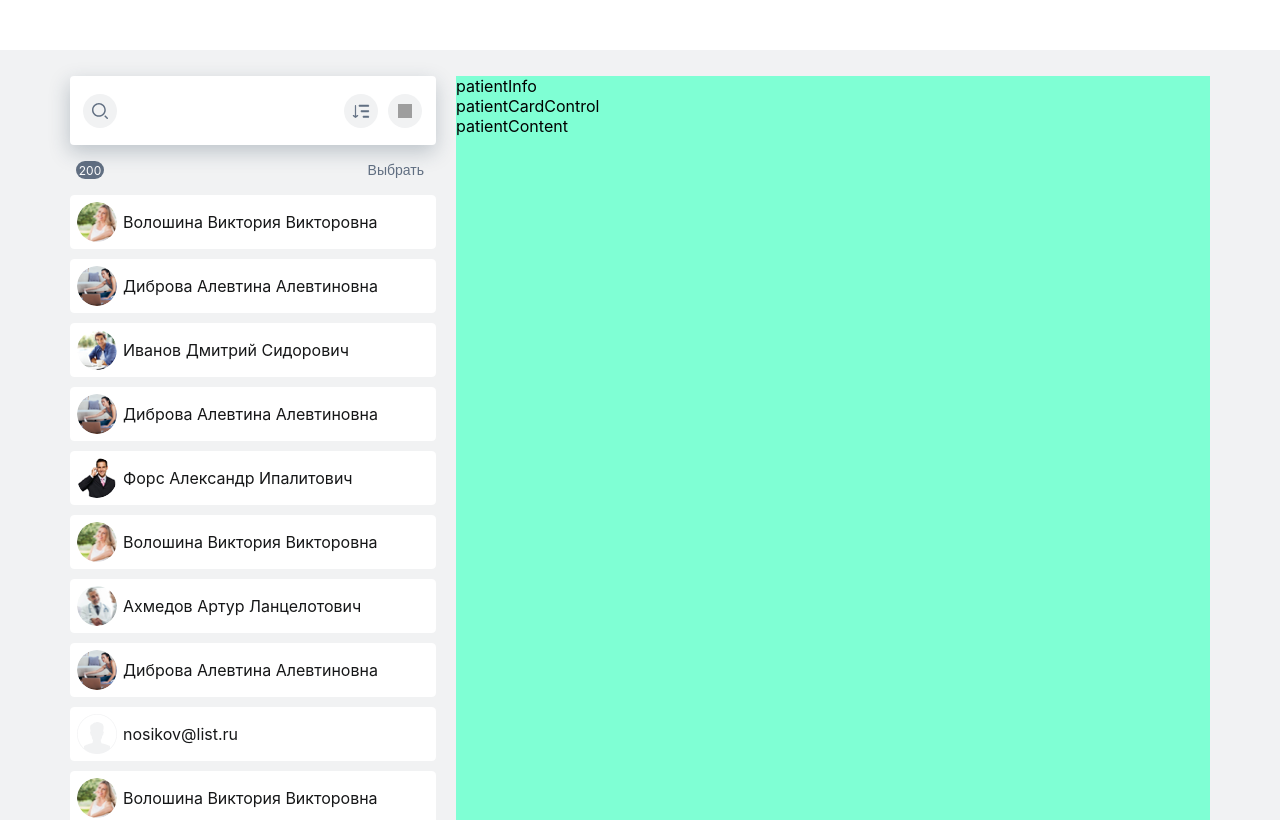
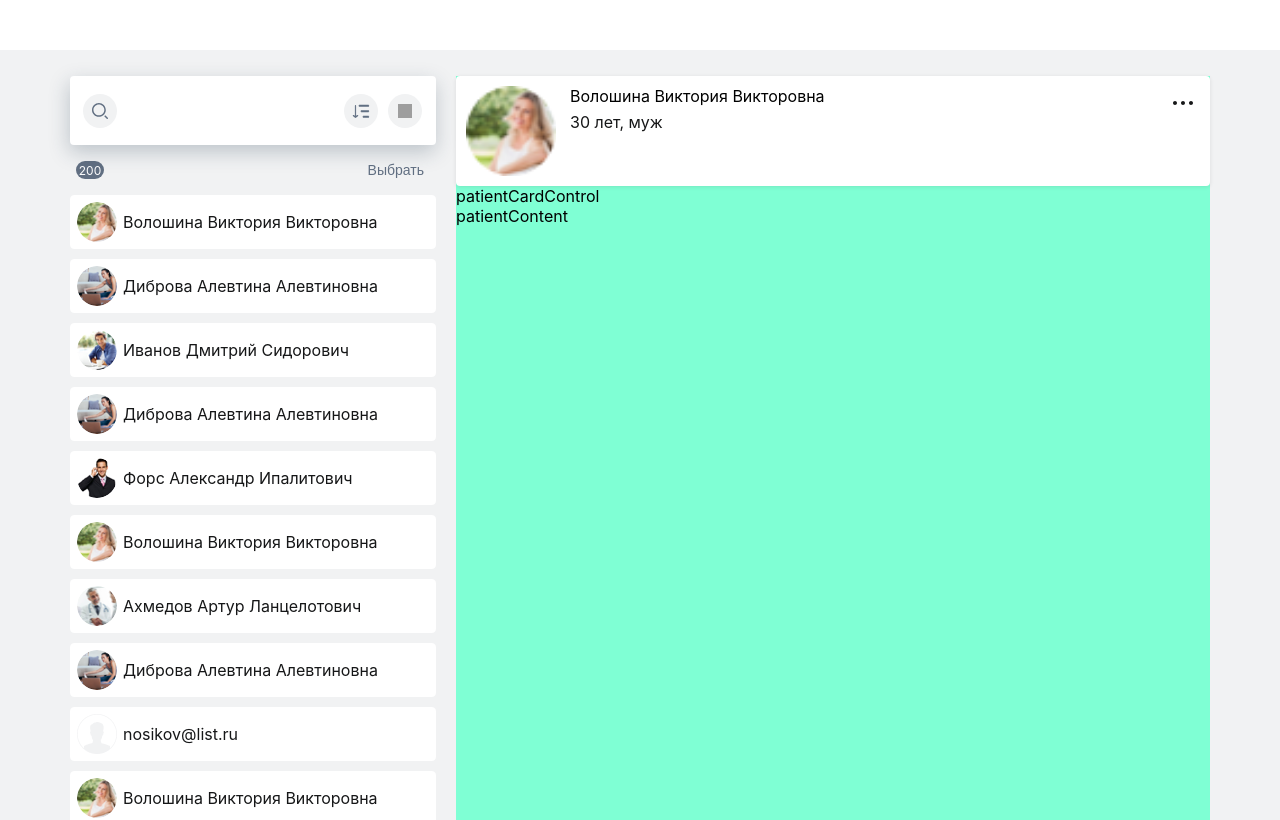
Before and after one commit to Magusest/nicecode_messenger, a React (Create React App) app: page / in a window 1280 px wide. Shown: the top 820 px of the page. Built offline with nearby package versions, Linux system fonts and the light colour scheme; grey boxes are pictures that could not be loaded; a web font is replaced by a local one.

Commit message:
add PatientInfo component

```diff
--- a/src/components/patientCard/patientCard.tsx
+++ b/src/components/patientCard/patientCard.tsx
@@ -1,13 +1,16 @@
 import { UserDataType } from "../../types/userDataType"
+import PatientInfo from "../patientInfo/patientInfo";
 
 type Props = {
     user: UserDataType;
 }
 
 export default function PatientCard({user}: Props) {
+    // const {} = user
+
    return(
     <>
-        <div>patientInfo</div>
+        <PatientInfo  patient={user}/>
         <div>patientCardControl</div>
         <div>patientContent</div>
     </>
--- /dev/null
+++ b/src/components/patientInfo/patientInfo.module.scss
@@ -0,0 +1,87 @@
+.patientInfo {
+    position: relative;
+    box-sizing: border-box;
+    display: flex;
+    width: 100%;
+    background-color: #ffffff;
+    border-radius: 4px;
+    box-shadow: 0px 1px 4px 0px rgba(30, 30, 30, 0.10);
+    padding: 10px;
+
+    .persanalData {
+        display: flex;
+        gap: 14px;
+
+        div {
+            display: flex;
+            flex-direction: column;
+            gap: 6px;
+        }
+
+        h3 {
+            font-size: 16px;
+            font-style: normal;
+            font-weight: 400;
+            margin: 0;
+        }
+
+        p {
+            font-size: 16px;
+            font-style: normal;
+            font-weight: 400;
+            color: #161718;
+            margin: 0;
+        }
+
+        img {
+            order: -1;
+        }
+    }
+
+    button {
+        position: relative;
+        width: 34px;
+        height: 34px;
+        margin: 0 0 auto auto;
+        border: none;
+        border-radius: 50px;
+        background-color: #ffffff;
+        cursor: pointer;
+
+        img {
+            position: absolute;
+            top: 50%;
+            left: 50%;
+            transform: translate(-50%, -50%);
+        }
+
+        &:hover {
+            background-color: #4198c5;
+        }
+    }
+
+    .dropDown {
+        position: absolute;
+        top: 36px;
+        right: 26px;
+        width: 230px;
+        height: 88px;
+        display: flex;
+        flex-direction: column;
+        background-color: #ffffff;
+        border-radius: 4px;
+
+        button {
+            width: 100%;
+            height: auto;
+            border-radius: 0;
+            text-align: left;
+            padding: 10px 20px;
+
+            &:hover {
+                background-color: #f1f2f3;
+            }
+        }
+
+    }
+}
--- /dev/null
+++ b/src/components/patientInfo/patientInfo.tsx
@@ -0,0 +1,35 @@
+import { useState } from "react";
+import { UserDataType } from "../../types/userDataType"
+import styles from './patientInfo.module.scss'
+
+type Props = {
+    patient: UserDataType;
+}
+
+export default function PatientInfo({patient}: Props) {
+    const [isOpenMenu, setIsOpenMenu] = useState(false)
+    const {name, age, sex, photo} = patient;
+
+    return(
+        <div className={styles.patientInfo}>
+            <div className={styles.persanalData}>
+                <div>
+                    <h3>{name}</h3>
+                    <p>{age} лет, {sex}</p>
+                </div>
+                <img src={photo} width={90} height={90} alt={`Фото поциента ${name}`} />
+            </div>
+            <button onClick={() => setIsOpenMenu(true)}>
+                <img  src="../assets/icons/dots.svg" width={20} height={4} alt="иконка с крестом" />
+            </button>
+            {isOpenMenu
+                ?
+                    <div className={styles.dropDown}>
+                        <button onClick={() => setIsOpenMenu(false)}>Изменить</button>
+                        <button onClick={() => setIsOpenMenu(false)}>Удалить</button>
+                    </div>
+                : null
+            }
+        </div>
+    )
+}
```
Also changed, not shown: public/assets/icons/dots.svg (added), src/components/patientCard/patientCard.module.scss (added).
